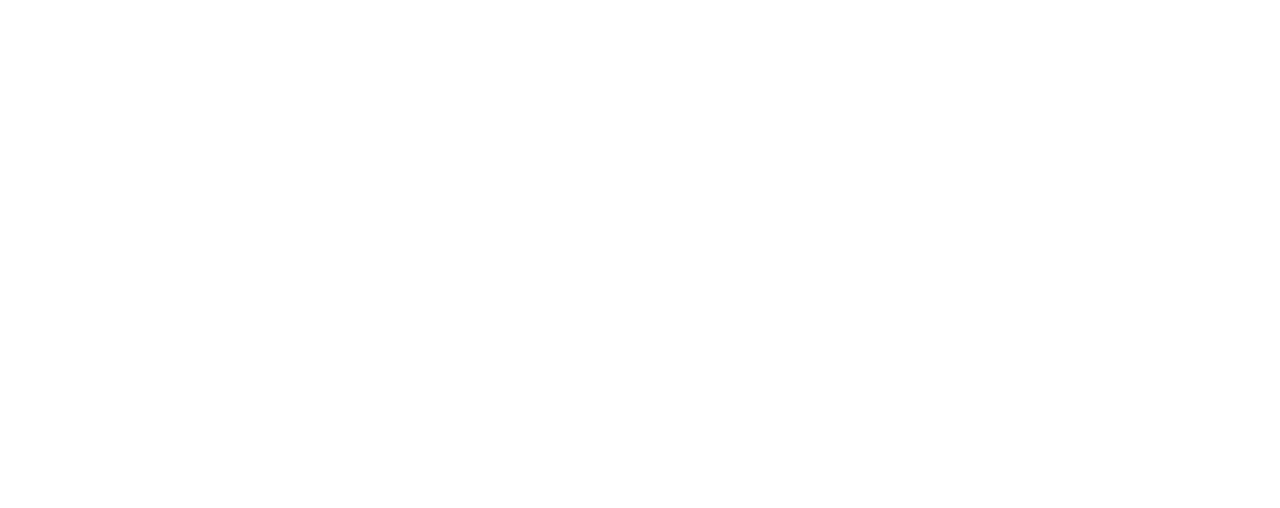
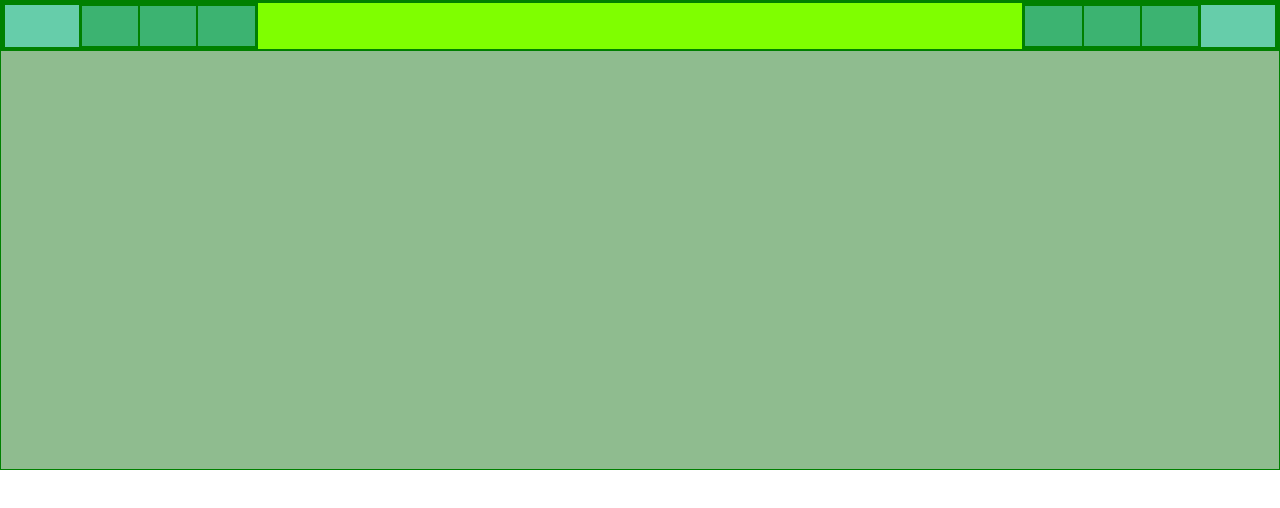
Before and after one commit to GiuliaSetti/htmlcss-dropbox, a plain HTML site: page index.html in a window 1280 px wide. Drawn offline with Linux system fonts and the light colour scheme.

Commit message:
feat: colored clocks, header

```diff
--- a/css/style.css
+++ b/css/style.css
@@ -4,6 +4,54 @@
     box-sizing: border-box;
 }
 
-/* .debug *{
+.debug *{
     border: 1px green solid;
-} */
+}
+
+
+header{
+    height: 470px;
+    background-color: darkseagreen;
+}
+
+
+/* navbar */
+
+nav{
+    height: 50px;
+}
+
+#fixed-navbar{
+
+    background-color: chartreuse;
+    height: 100%;
+    display: flex;
+    justify-content: space-between;
+}
+
+.right-navbar, .left-navbar{
+    background-color: darkgreen;
+    width: 20%;
+    height: 100%;
+
+    display: flex;
+    justify-content: space-around;
+}
+
+#fixed-navbar .button, .logo{
+    width: 30%;
+    background-color: mediumaquamarine;
+}
+
+#fixed-navbar .right-list, .left-list{
+    width: 70%;
+    height: 100%;
+    list-style-type: none;
+    display: flex;
+}
+
+#fixed-navbar ul > li{
+    background-color: mediumseagreen;
+    width: calc(100% / 3);
+    height: 100%;
+}
--- a/index.html
+++ b/index.html
@@ -10,6 +10,32 @@
     <title>Dropbox</title>
 </head>
 <body class="debug">
+
+
+
+    <header>
+        <nav>
+            <div id="fixed-navbar">
+                <div class="right-navbar">
+                    <div class="logo">
+                    </div>
+                    <ul class="right-list">
+                            <li></li>
+                            <li></li>
+                            <li></li>
+                    </ul>
+                </div>
+                <div class="left-navbar">
+                    <ul class="left-list">
+                            <li></li>
+                            <li></li>
+                            <li></li>
+                    </ul>
+                    <div class="button"></div>
+                </div>
+            </div>
+        </nav>
+    </header>
 
 
     <!-- header -->
```
